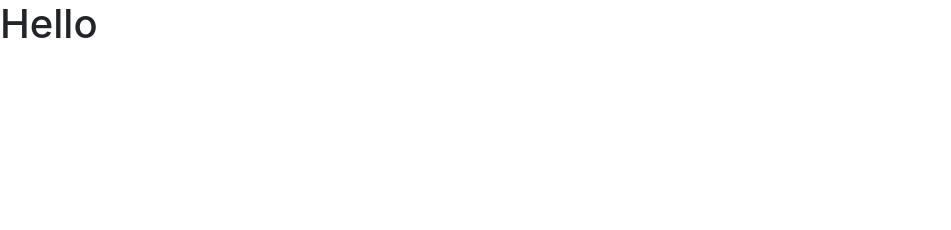
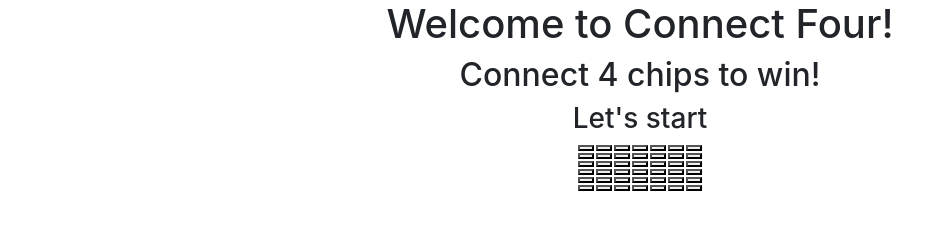
Before and after one commit to jboyle1/connect-four, a plain HTML site: page index.html in a window 1280 px wide. Shown: the whole page, without its empty margins (0-951 px from the left). Drawn offline with nearby package versions, Linux system fonts and the light colour scheme.

Commit message:
All HTML completed.

```diff
--- a/index.html
+++ b/index.html
@@ -4,11 +4,158 @@
         <meta name="viewport" content="width=device-width, initial-scale=1.0">
         <meta http-equiv="X-UA-Compatible" content="ie=edge">
         <title>Connect Four</title>
-    <link rel="stylesheet" href="https://stackpath.bootstrapcdn.com/bootstrap/4.4.1/css/bootstrap.min.css">
+        <link
+            rel="stylesheet"
+            href="https://stackpath.bootstrapcdn.com/bootstrap/4.4.1/css/bootstrap.min.css">
         <link rel="stylesheet" href="static/css/game.css">
     </head>
     <body>
-    <h1>Hello</h1>
-
+        <div class="container" align='center'>
+            <h1>Welcome to Connect Four!</h1>
+            <h2>Connect 4 chips to win!</h2>
+            <h3>Let's start</h3>
+            <table>
+                <tr>
+                    <td>
+                        <button type="button"></button>
+                    </td>
+                    <td>
+                        <button type="button"></button>
+                    </td>
+                    <td>
+                        <button type="button"></button>
+                    </td>
+                    <td>
+                        <button type="button"></button>
+                    </td>
+                    <td>
+                        <button type="button"></button>
+                    </td>
+                    <td>
+                        <button type="button"></button>
+                    </td>
+                    <td>
+                        <button type="button"></button>
+                    </td>
+                </tr>
+                <tr>
+                    <td>
+                        <button type="button"></button>
+                    </td>
+                    <td>
+                        <button type="button"></button>
+                    </td>
+                    <td>
+                        <button type="button"></button>
+                    </td>
+                    <td>
+                        <button type="button"></button>
+                    </td>
+                    <td>
+                        <button type="button"></button>
+                    </td>
+                    <td>
+                        <button type="button"></button>
+                    </td>
+                    <td>
+                        <button type="button"></button>
+                    </td>
+                </tr>
+                <tr>
+                    <td>
+                        <button type="button"></button>
+                    </td>
+                    <td>
+                        <button type="button"></button>
+                    </td>
+                    <td>
+                        <button type="button"></button>
+                    </td>
+                    <td>
+                        <button type="button"></button>
+                    </td>
+                    <td>
+                        <button type="button"></button>
+                    </td>
+                    <td>
+                        <button type="button"></button>
+                    </td>
+                    <td>
+                        <button type="button"></button>
+                    </td>
+                </tr>
+                <tr>
+                    <td>
+                        <button type="button"></button>
+                    </td>
+                    <td>
+                        <button type="button"></button>
+                    </td>
+                    <td>
+                        <button type="button"></button>
+                    </td>
+                    <td>
+                        <button type="button"></button>
+                    </td>
+                    <td>
+                        <button type="button"></button>
+                    </td>
+                    <td>
+                        <button type="button"></button>
+                    </td>
+                    <td>
+                        <button type="button"></button>
+                    </td>
+                </tr>
+                <tr>
+                    <td>
+                        <button type="button"></button>
+                    </td>
+                    <td>
+                        <button type="button"></button>
+                    </td>
+                    <td>
+                        <button type="button"></button>
+                    </td>
+                    <td>
+                        <button type="button"></button>
+                    </td>
+                    <td>
+                        <button type="button"></button>
+                    </td>
+                    <td>
+                        <button type="button"></button>
+                    </td>
+                    <td>
+                        <button type="button"></button>
+                    </td>
+                </tr>
+                <tr>
+                    <td>
+                        <button type="button"></button>
+                    </td>
+                    <td>
+                        <button type="button"></button>
+                    </td>
+                    <td>
+                        <button type="button"></button>
+                    </td>
+                    <td>
+                        <button type="button"></button>
+                    </td>
+                    <td>
+                        <button type="button"></button>
+                    </td>
+                    <td>
+                        <button type="button"></button>
+                    </td>
+                    <td>
+                        <button type="button"></button>
+                    </td>
+                </tr>
+            </table>
+        </div>
+        <script src="https://cdnjs.cloudflare.com/ajax/libs/jquery/3.4.1/jquery.min.js"></script>
+        <script src="myscript.js"></script>
     </body>
 </html>
```
Also changed, not shown: static/js/myscript.js (added). Lines whose indentation alone changed are shown as unchanged.
